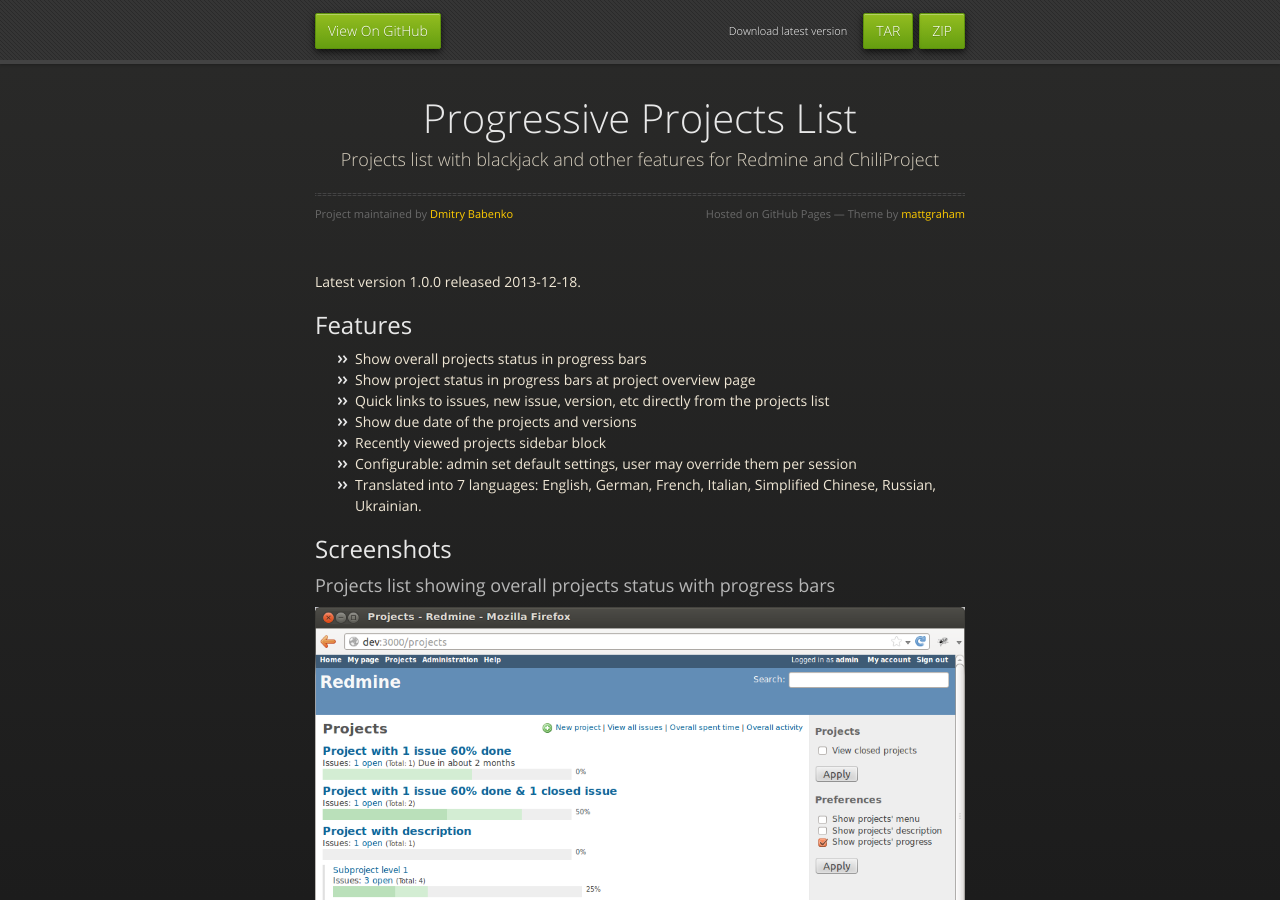
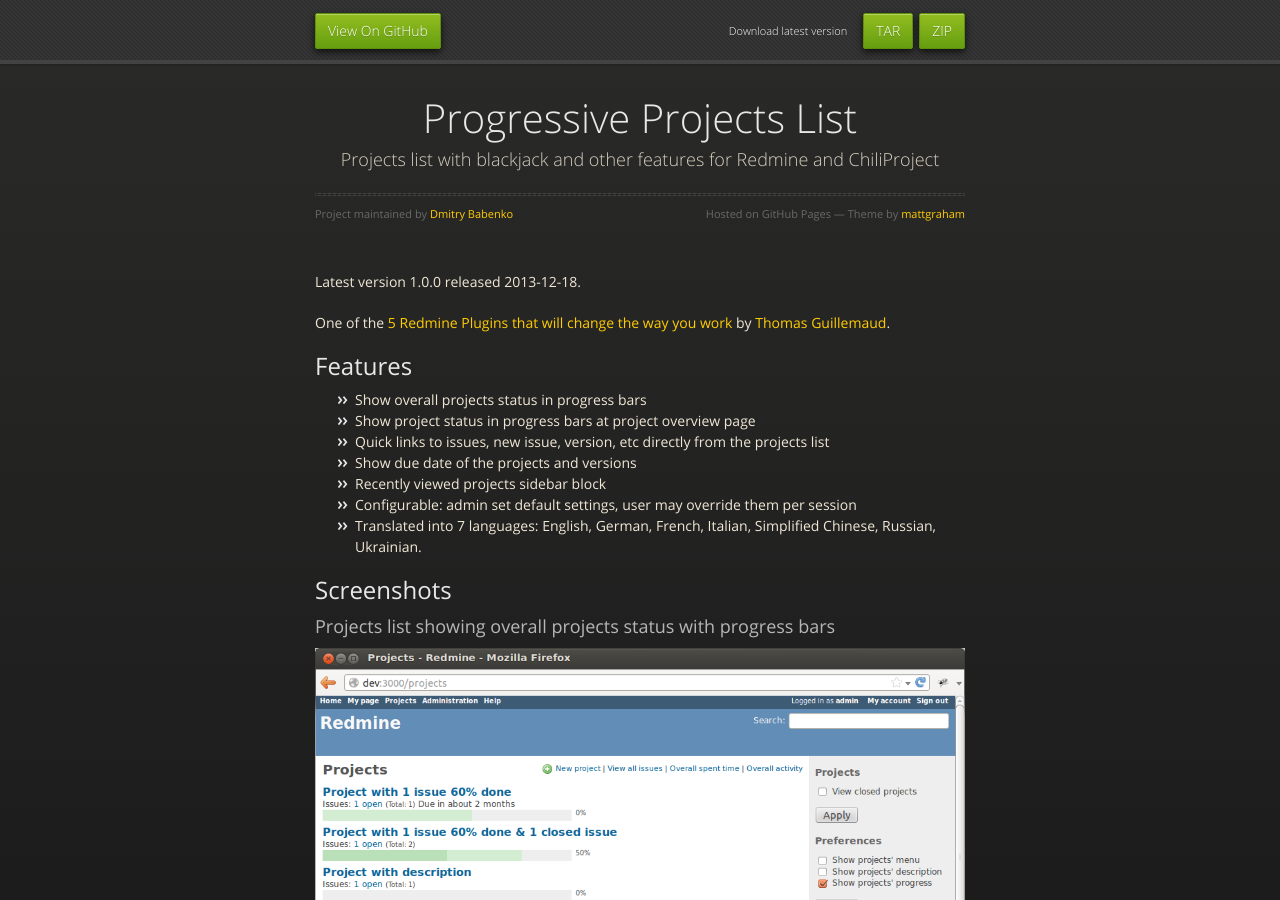
Before and after one commit to ergoserv/redmine-progressive-projects-list, a Jekyll site: the page built from index.md, in a window 1280 px wide and 900 px high. Built offline with Jekyll 4.4.1, drawn with Linux system fonts in a browser that asks for light colours; nearby versions of some CDN libraries.

Commit message:
A link to the review by IT Consultis

```diff
--- a/index.md
+++ b/index.md
@@ -3,6 +3,8 @@ layout: default
 ---
 
 Latest version 1.0.0 released 2013-12-18.
+
+One of the [5 Redmine Plugins that will change the way you work](http://it-consultis.com/blog/5-redmine-plugins-will-change-way-work/) by [Thomas Guillemaud](http://it-consultis.com/author/thomas/).
 
 Features
 --------
```
